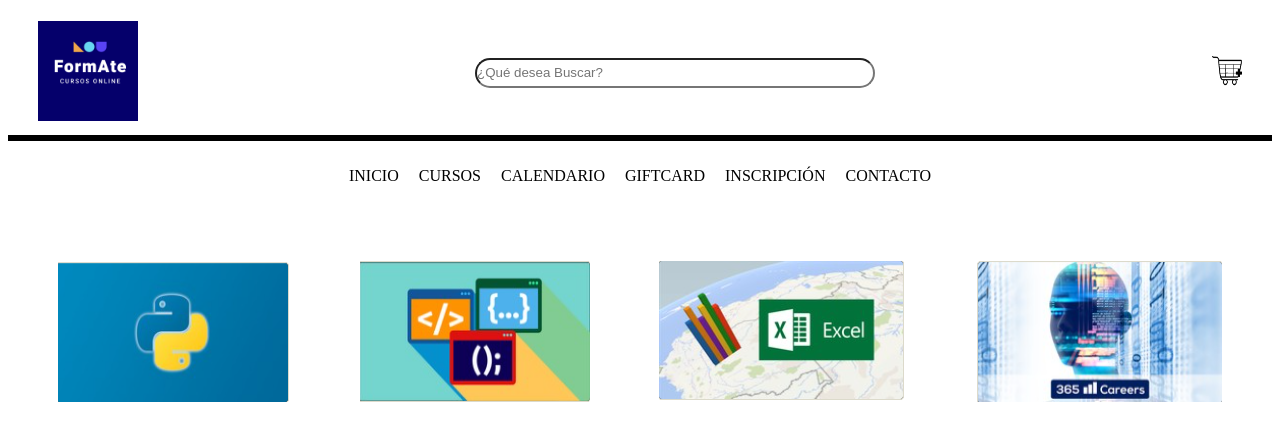
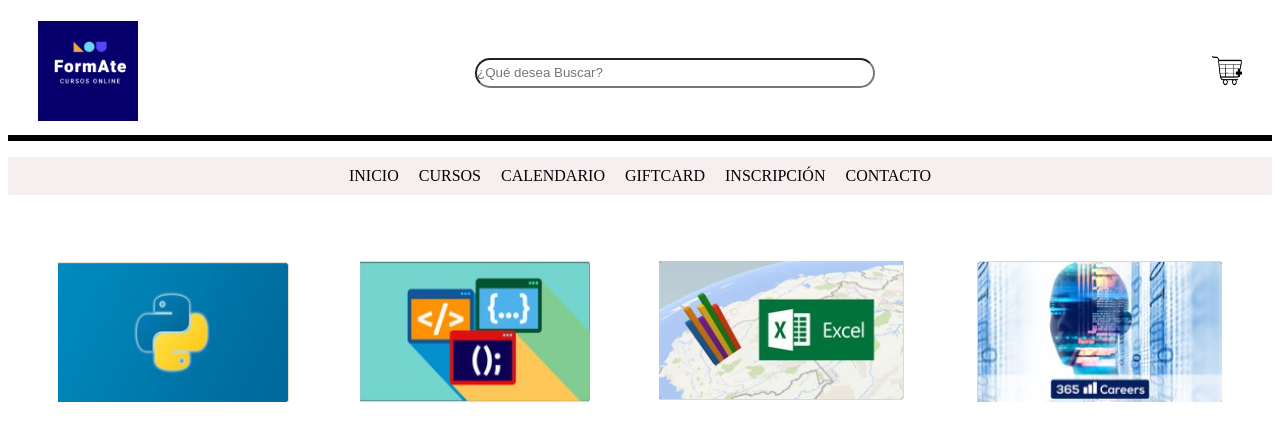
Before and after one commit to juanjomilla/TPWEB, a plain HTML site: page index.html in a window 1280 px wide. Drawn offline with Linux system fonts and the light colour scheme.

Commit message:
EliminarErrorCSS

```diff
--- a/css/estilos.css
+++ b/css/estilos.css
@@ -45,7 +45,7 @@ h1{
 
 .menu{
     background-color: rgb(247, 239, 239)
-    margin-bottom: 0px;
+
 }
 
 .menu ul{
```
